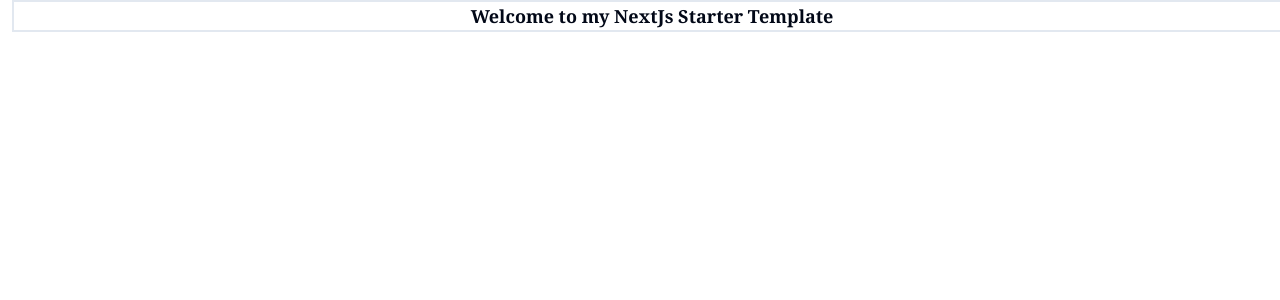
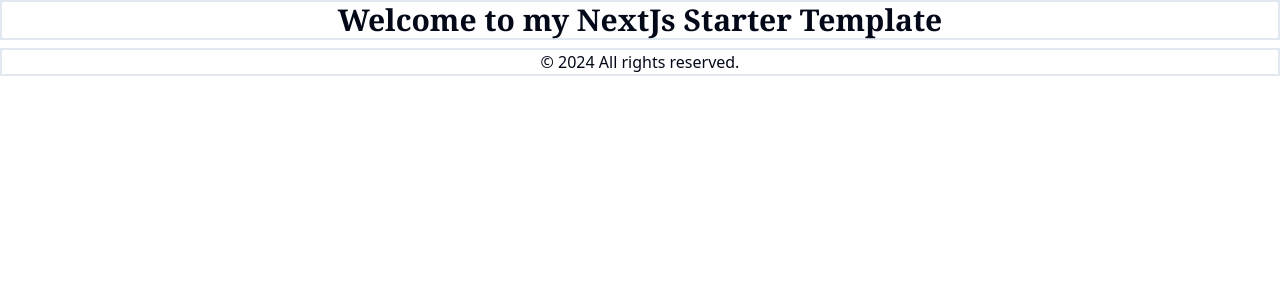
Before and after one commit to samurai71/my-next-starter-template, a Next.js app: page / in a window 1280 px wide. Shown: the top 300 px of the page. Built offline with nearby package versions, Linux system fonts and the light colour scheme.

Commit message:
refactor: created a footer component and added it to the layout

```diff
--- a/commitlint.config.js
+++ b/commitlint.config.js
@@ -1 +1 @@
-export default { extends: ["@commitlint/config-conventional"] };
+module.exports = { extends: ['@commitlint/config-conventional'] }
--- a/src/app/layout.tsx
+++ b/src/app/layout.tsx
@@ -2,6 +2,7 @@ import type { Metadata } from "next";
 import { Inter } from "next/font/google";
 import "@/styles/globals.css";
 import { ThemeProvider } from "@/components/theme-provider";
+import Footer from "@/components/footer";
 
 const inter = Inter({ subsets: ["latin"] });
 
@@ -24,6 +25,7 @@ export default function RootLayout({ children }: RootLayoutProps) {
           >
             {children}
           </ThemeProvider>
+          <Footer />
         </body>
       </html>
     </>
--- a/src/app/page.tsx
+++ b/src/app/page.tsx
@@ -1,9 +1,9 @@
-import Image from "next/image";
+// import Image from "next/image";
 
 export default function Home() {
   return (
-    <main className="container mx-3 border-2 px-3">
-      <h1 className="text-center font-serif text-lg font-bold">
+    <main className="container mx-auto border-2 px-3">
+      <h1 className="text-center font-serif text-3xl font-bold">
         Welcome to my NextJs Starter Template
       </h1>
     </main>
--- /dev/null
+++ b/src/components/footer.tsx
@@ -0,0 +1,11 @@
+//import React from "react";
+
+export default function Footer() {
+  return (
+    <footer className="mt-2 border-2">
+      <p className="text-center">
+        &copy; {new Date().getFullYear()} All rights reserved.
+      </p>
+    </footer>
+  );
+}
```
Also changed, not shown: .eslintrc.json, 1 other file (tests, documents, lock files or other folders).
